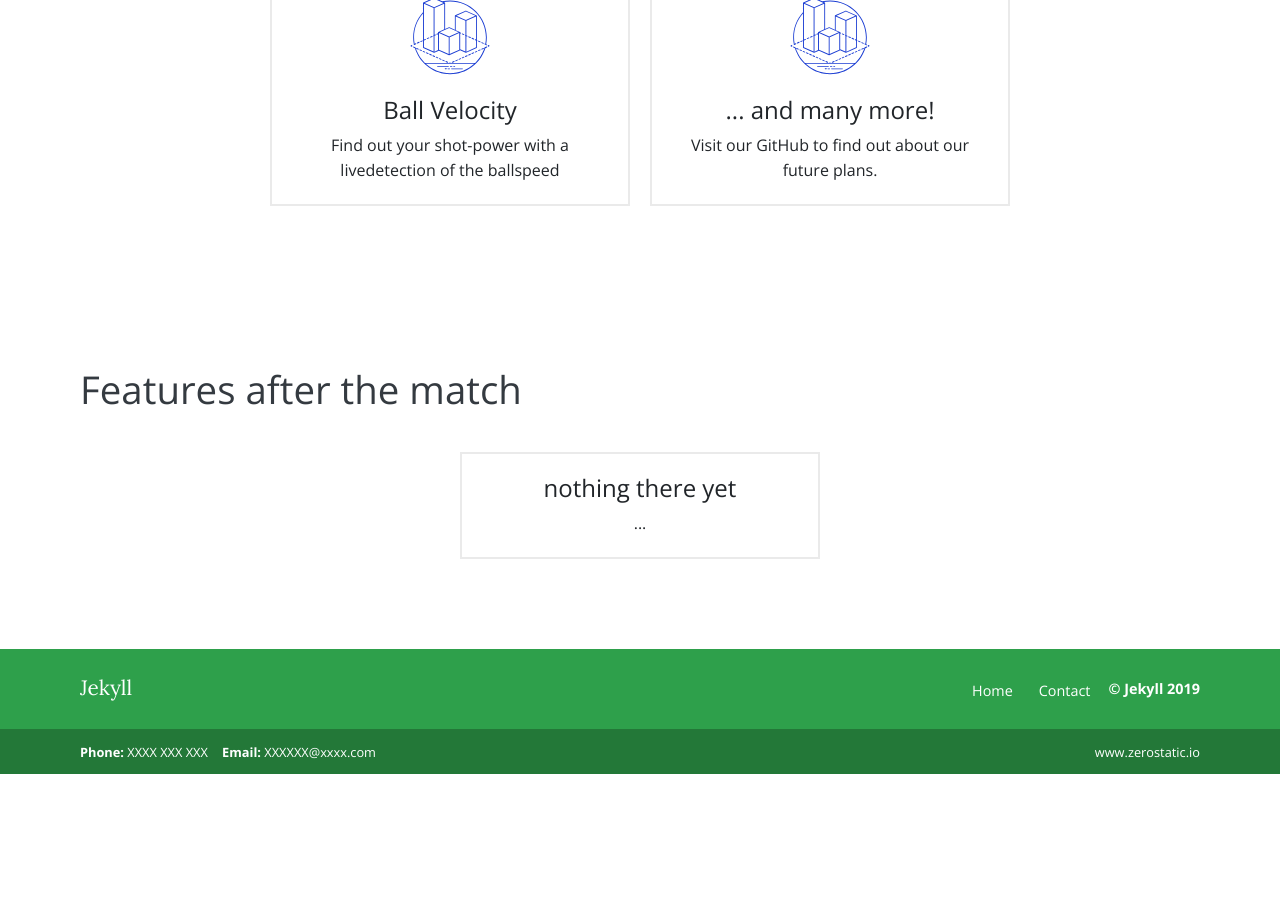
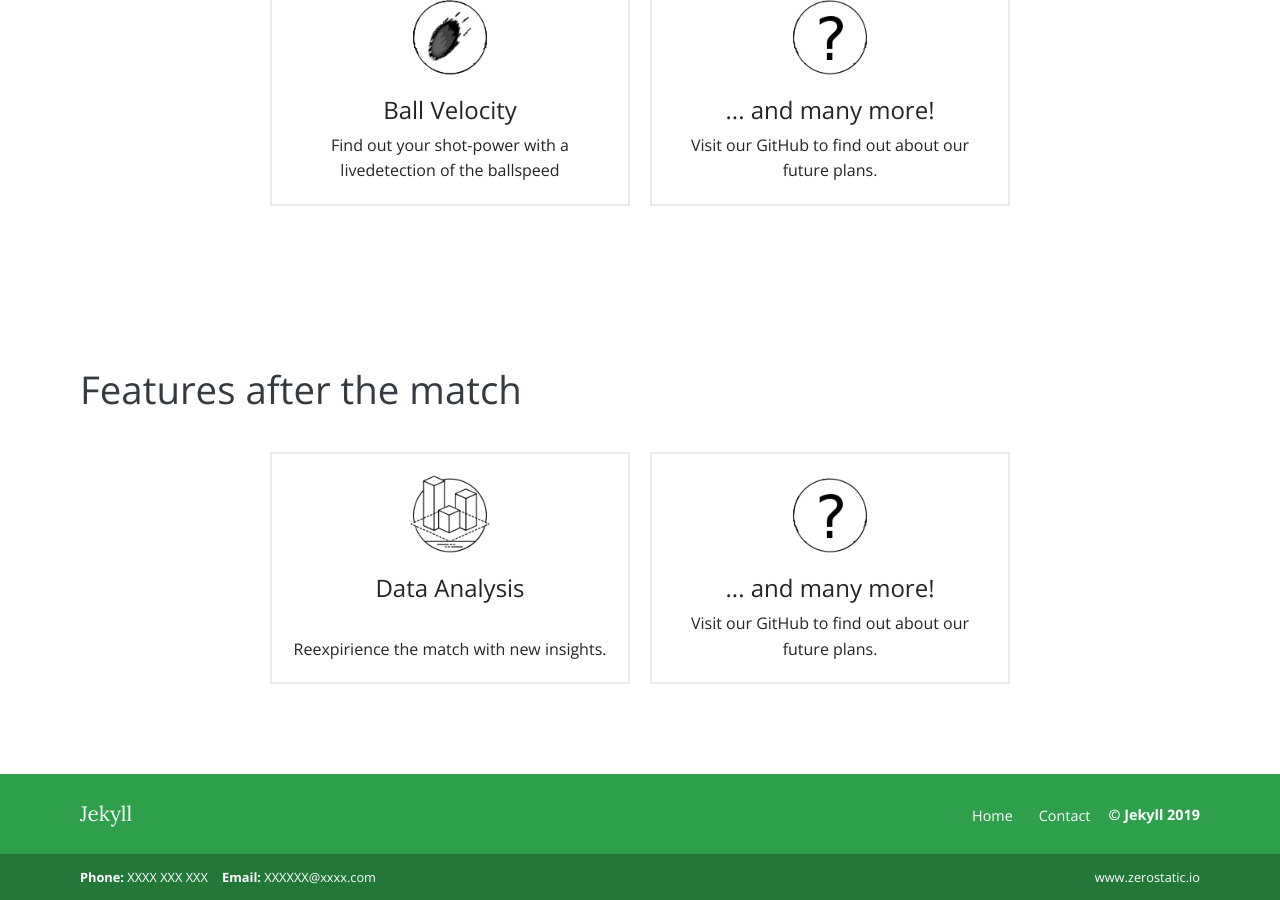
Before and after one commit to smart-football-table/smart-football-table.github.io, a Jekyll site: the page built from index.html, in a window 1280 px wide and 900 px high, scrolled down 966 px. Built offline with Jekyll 4.4.1, drawn with Linux system fonts in a browser that asks for light colours; before the commit the page ends 1740 px from its top, so only the background shows below that.

Commit message:
remade the feature section with own logos

```diff
--- a/_data/featuresAfter.json
+++ b/_data/featuresAfter.json
@@ -1,6 +1,12 @@
 [
   {
-    "title": "nothing there yet",
-    "description": "..."
+    "title": "Data Analysis",
+    "description": "Reexpirience the match with new insights.",
+    "image": "images/features/analysisFeatureCircle.png"
+  },
+  {
+    "title": "... and many more!",
+    "description": "Visit our GitHub to find out about our future plans.",
+    "image": "images/features/questionmarkFeatureCircle.png"
   }
 ]
```
Also changed, not shown: _data/featuresLive.json (+5 -5 lines), images/features/analysisFeatureCircle.png (added), images/features/ballTrackingFeatureCircle.png (added), images/features/emptyFeatureCircle.png (added), images/features/eyeFeatureCircle.png (added), images/features/heatmapFeatureCircle.png (added), images/features/noun_3d modeling_1885342.svg (deleted), images/features/questionmarkFeatureCircle.png (added), images/features/scoreFeatureCircle.png (added), images/features/velocityFeatureCircle.png (added).
